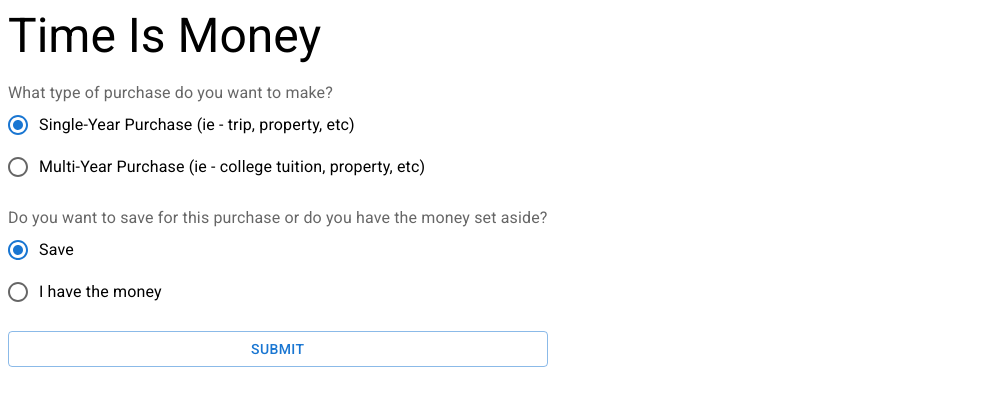
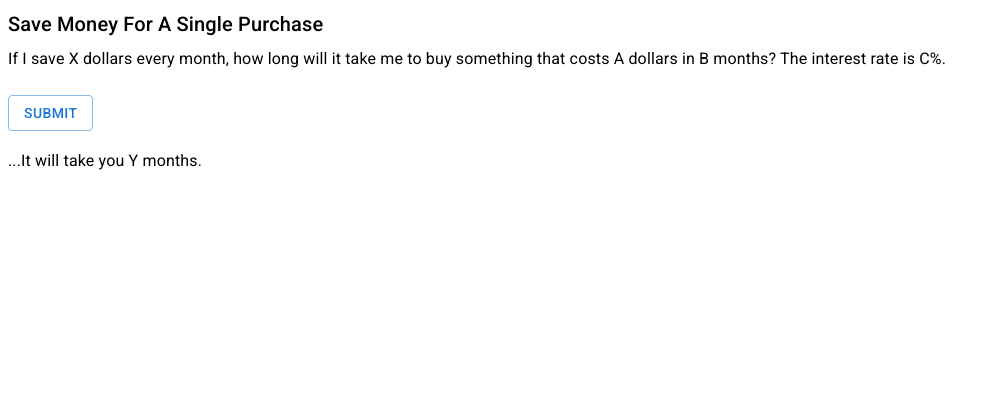
Before and after one commit to chumomega/timeismoney, a React (Create React App) app: page /aa in a window 1280 px wide. Shown: the top 406 px of the page, without its empty margins (0-1000 px from the left). Built offline with nearby package versions, Linux system fonts and the light colour scheme.

Commit message:
add routing and boilerplate SaveSingleYearPurchase component

```diff
--- a/package.json
+++ b/package.json
@@ -14,6 +14,7 @@
     "@testing-library/user-event": "^13.5.0",
     "react": "^18.2.0",
     "react-dom": "^18.2.0",
+    "react-router-dom": "^6.17.0",
     "react-scripts": "^3.0.1",
     "web-vitals": "^2.1.4"
   },
--- a/src/App.js
+++ b/src/App.js
@@ -1,45 +1,19 @@
 import * as React from 'react';
-import Radio from '@mui/material/Radio';
-import RadioGroup from '@mui/material/RadioGroup';
-import FormControlLabel from '@mui/material/FormControlLabel';
-import FormControl from '@mui/material/FormControl';
-import FormLabel from '@mui/material/FormLabel';
-import Button from '@mui/material/Button';
-import Typography from '@mui/material/Typography';
+import SaveSingleYearPurchase from './SaveSingleYearPurchase'
+import LandingPage from './LandingPage'
+
+import { BrowserRouter, Routes, Route } from 'react-router-dom';
 
 function App() {
-  const [value, setValue] = React.useState('female');
-
-  const handleChange = (event) => {
-    setValue((event.target).value);
-  };
 
   return (
     <div>
-      <Typography variant="h3" gutterBottom>Time Is Money</Typography>
-      <FormControl>
-        <FormLabel id="type-of-purchase-label">What type of purchase do you want to make?</FormLabel>
-        <RadioGroup
-          aria-labelledby="type-of-purchase-label"
-          defaultValue="a"
-          name="radio-buttons-group1"
-        >
-          <FormControlLabel value="a" control={<Radio />} label="Single-Year Purchase (ie - trip, property, etc)" />
-          <FormControlLabel value="b" control={<Radio />} label="Multi-Year Purchase (ie - college tuition, property, etc)" />
-        </RadioGroup>
-        <br/>
-        <FormLabel id="type-of-saving-label">Do you want to save for this purchase or do you have the money set aside?</FormLabel>
-        <RadioGroup
-          aria-labelledby="type-of-saving-label"
-          defaultValue="a"
-          name="radio-buttons-group2"
-        >
-          <FormControlLabel value="a" control={<Radio />} label="Save" />
-          <FormControlLabel value="b" control={<Radio />} label="I have the money" />
-        </RadioGroup>
-        <br/>
-        <Button variant="outlined">Submit</Button>
-      </FormControl>
+      <BrowserRouter>
+        <Routes>
+          <Route path="/" element={<LandingPage/>} />
+          <Route path="/aa" element={<SaveSingleYearPurchase/>} />
+        </Routes>
+      </BrowserRouter>
     </div>
   );
 }
--- /dev/null
+++ b/src/LandingPage.js
@@ -0,0 +1,47 @@
+import * as React from 'react';
+import Radio from '@mui/material/Radio';
+import RadioGroup from '@mui/material/RadioGroup';
+import FormControlLabel from '@mui/material/FormControlLabel';
+import FormControl from '@mui/material/FormControl';
+import FormLabel from '@mui/material/FormLabel';
+import Button from '@mui/material/Button';
+import Typography from '@mui/material/Typography';
+
+function LandingPage() {
+  // const [value, setValue] = React.useState('female');
+
+  // const handleChange = (event) => {
+  //   setValue((event.target).value);
+  // };
+
+  return (
+    <div>
+      <Typography variant="h3" gutterBottom>Time Is Money</Typography>
+      <FormControl>
+        <FormLabel id="type-of-purchase-label">What type of purchase do you want to make?</FormLabel>
+        <RadioGroup
+          aria-labelledby="type-of-purchase-label"
+          defaultValue="a"
+          name="radio-buttons-group1"
+        >
+          <FormControlLabel value="a" control={<Radio />} label="Single-Year Purchase (ie - trip, property, etc)" />
+          <FormControlLabel value="b" control={<Radio />} label="Multi-Year Purchase (ie - college tuition, property, etc)" />
+        </RadioGroup>
+        <br/>
+        <FormLabel id="type-of-saving-label">Do you want to save for this purchase or do you have the money set aside?</FormLabel>
+        <RadioGroup
+          aria-labelledby="type-of-saving-label"
+          defaultValue="a"
+          name="radio-buttons-group2"
+        >
+          <FormControlLabel value="a" control={<Radio />} label="Save" />
+          <FormControlLabel value="b" control={<Radio />} label="I have the money" />
+        </RadioGroup>
+        <br/>
+        <Button variant="outlined">Submit</Button>
+      </FormControl>
+    </div>
+  );
+}
+
+export default LandingPage;
--- /dev/null
+++ b/src/SaveSingleYearPurchase.js
@@ -0,0 +1,24 @@
+import * as React from 'react';
+import Typography from '@mui/material/Typography';
+import Button from '@mui/material/Button';
+
+function SaveSingleYearPurchase() {
+  return (
+    <div>
+      <Typography variant="h6" gutterBottom>Save Money For A Single Purchase</Typography>
+      <Typography variant="body1" gutterBottom>
+        If I save X dollars every month, how long will it take me
+        to buy something that costs A dollars in B months?
+        The interest rate is C%.
+      </Typography>
+      <br/>
+      <Button variant="outlined">Submit</Button>
+      <br/><br/>
+      <Typography variant="body1" gutterBottom>
+        ...It will take you Y months.
+      </Typography>
+    </div>
+  );
+}
+
+export default SaveSingleYearPurchase;
```
Also changed, not shown: 2 other files (tests, documents, lock files or other folders).
